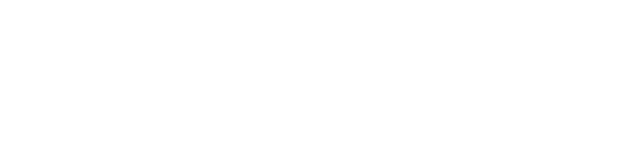
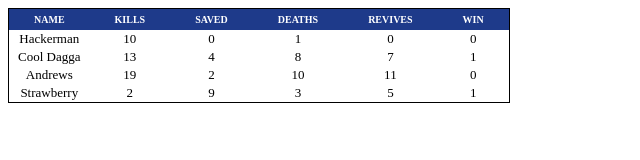
Before and after one commit to acciojob/Styled-Table-praveenbareth4261-cloud, a website: page main.html in a window 1280 px wide. Shown: the whole page, without its empty margins (0-640 px from the left). Drawn offline with Linux system fonts and the light colour scheme.

Commit message:
created a submission

```diff
--- a/main.html
+++ b/main.html
@@ -9,7 +9,52 @@
 </head>
 <body>
     <!-- add table here -->
-
+	<table>
+		<thead>
+			<tr class="header">
+				<th>NAME</th>
+				<th>KILLS</th>
+				<th>SAVED</th>
+				<th>DEATHS</th>
+				<th>REVIVES</th>
+				<th>WIN</th>
+			</tr>
+		</thead>
+		<tbody>
+			<tr class="hackerman">
+				<td>Hackerman</td>
+				<td>10</td>
+				<td>0</td>
+				<td>1</td>
+				<td>0</td>
+				<td>0</td>
+			</tr>
+			<tr class="cool">
+				<td>Cool Dagga</td>
+				<td>13</td>
+				<td>4</td>
+				<td>8</td>
+				<td>7</td>
+				<td>1</td>
+			</tr>
+			<tr class="andrews">
+				<td>Andrews</td>
+				<td>19</td>
+				<td>2</td>
+				<td>10</td>
+				<td>11</td>
+				<td>0</td>
+			</tr>
+			<tr class="strawberry">
+				<td>Strawberry</td>
+				<td>2</td>
+				<td>9</td>
+				<td>3</td>
+				<td>5</td>
+				<td>1</td>
+			</tr>
+		</tbody>
+	</table>
 
 </body>
 </html>
--- a/styles.css
+++ b/styles.css
@@ -1 +1,23 @@
-/* your code */
+/* your code */\
+body{
+	font-family: read-write-plaintext-only;
+}
+table{
+	border: 1px black solid;
+	border-radius: 5px;
+	text-align: center;
+	font-size: 13px;
+	border-collapse: collapse;
+
+}
+thead{
+background: #1e3a8a;
+}
+.header{
+	color: #ffff;
+}
+.header th{
+	font-size:10px;
+	text-align:center;
+	padding: 5px 25px;
+}
```
